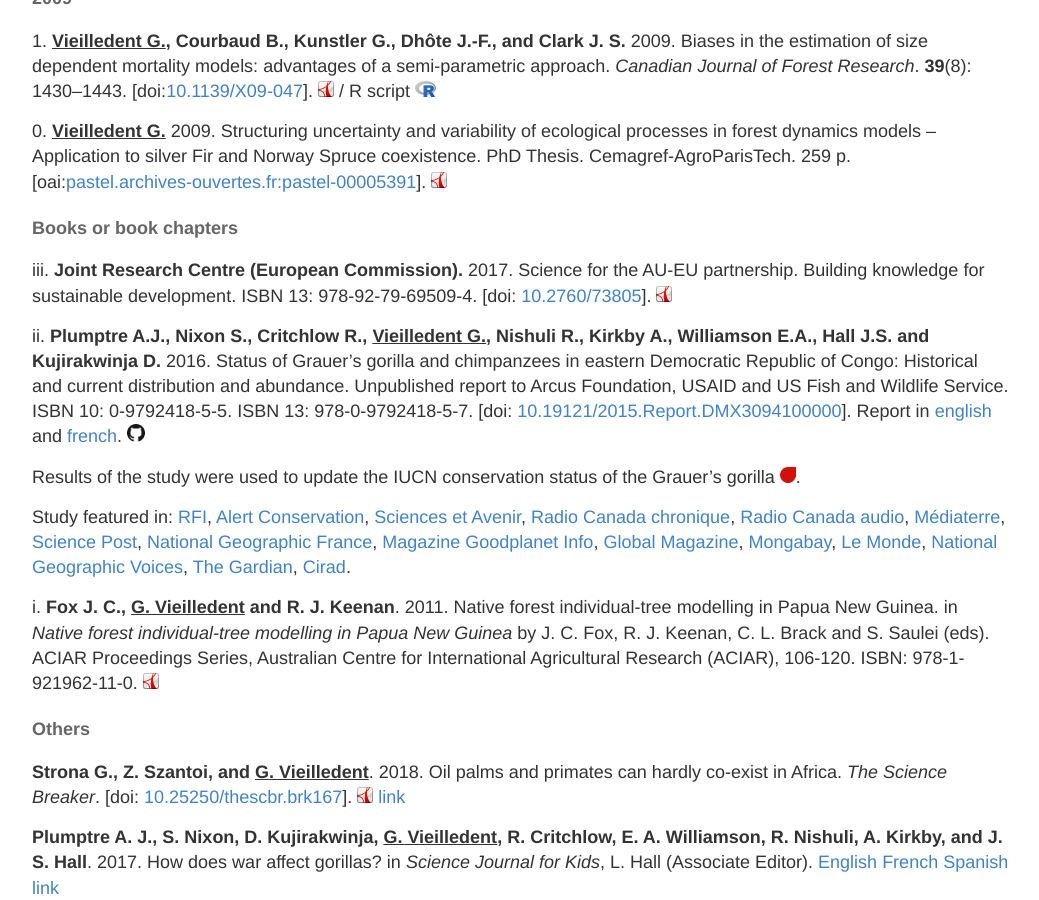
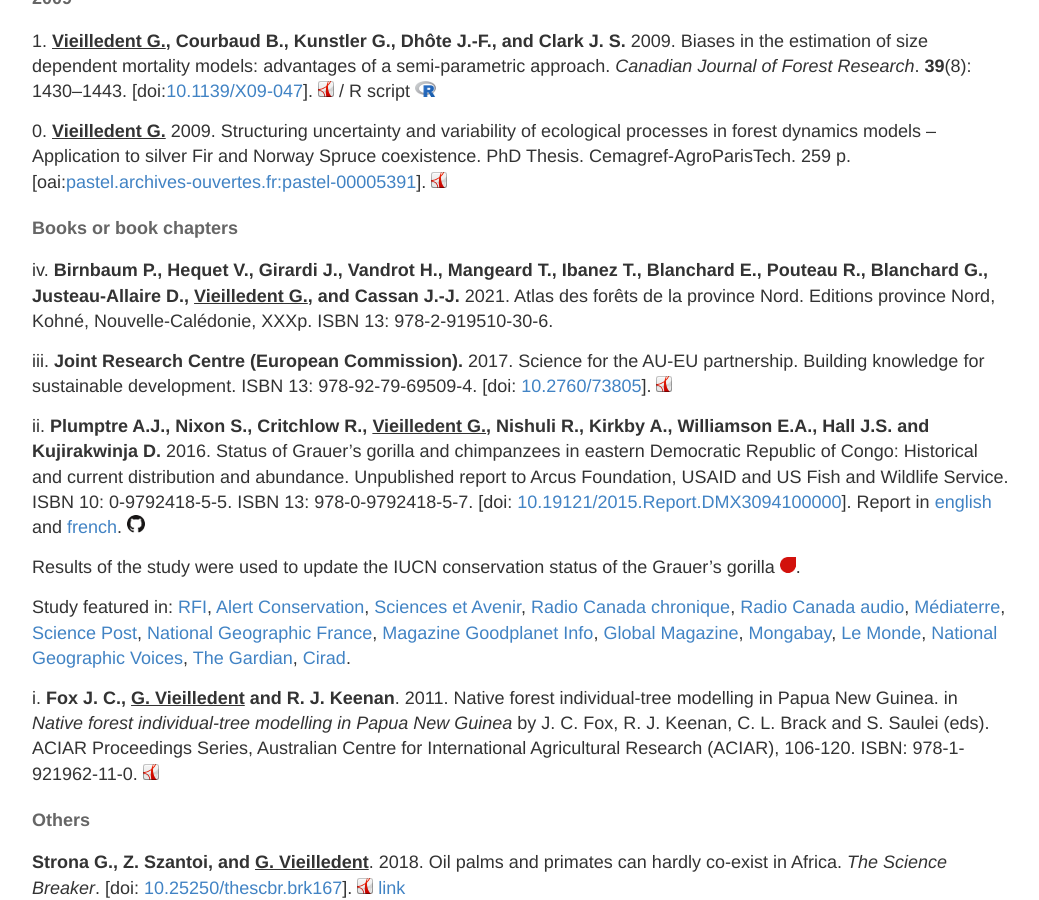
Before and after one commit to ghislainv/ghislainv.github.io, a Jekyll site: the page built from publications.md, in a window 1280 px wide and 900 px high, scrolled down 5756 px. Shown: the whole window, without its empty margins (118-1157 px from the left). Built offline with Jekyll 4.4.1, drawn with Linux system fonts in a browser that asks for light colours; comment, search, counter and statistics services are not loaded.

Commit message:
Adding book

```diff
--- a/publications.md
+++ b/publications.md
@@ -328,6 +328,8 @@ in trait-based plant ecology? *Perspectives in Plant Ecology, Evolution and Syst
 
 #### Books or book chapters
 
+iv. **Birnbaum P., Hequet V., Girardi J., Vandrot H., Mangeard T., Ibanez T., Blanchard E., Pouteau R., Blanchard G., Justeau-Allaire D., <span style="text-decoration: underline;">Vieilledent G.</span>, and Cassan J.-J.** 2021. Atlas des forêts de la province Nord. Editions province Nord, Kohné, Nouvelle-Calédonie, XXXp. ISBN 13: 978-2-919510-30-6.
+
 iii. **Joint Research Centre (European Commission).** 2017. Science for the AU-EU partnership. Building knowledge for sustainable development. ISBN 13: 978-92-79-69509-4. \[doi: [10.2760/73805](http://doi.org/10.2760/73805)\]. [![pdf](/images/logos/logo-pdf.png "manuscript in pdf")](http://publications.jrc.ec.europa.eu/repository/bitstream/JRC107753/africamainreportonline.pdf)
 
 ii\. **Plumptre A.J., Nixon S., Critchlow R., <span style="text-decoration: underline;">Vieilledent G.</span>, Nishuli R., Kirkby A., Williamson E.A., Hall J.S. and Kujirakwinja D.** 2016. Status of Grauer's gorilla and chimpanzees in eastern Democratic Republic of Congo: Historical and current distribution and abundance. Unpublished report to Arcus Foundation, USAID and US Fish and Wildlife Service. ISBN 10: 0-9792418-5-5. ISBN 13: 978-0-9792418-5-7. \[doi:
```
